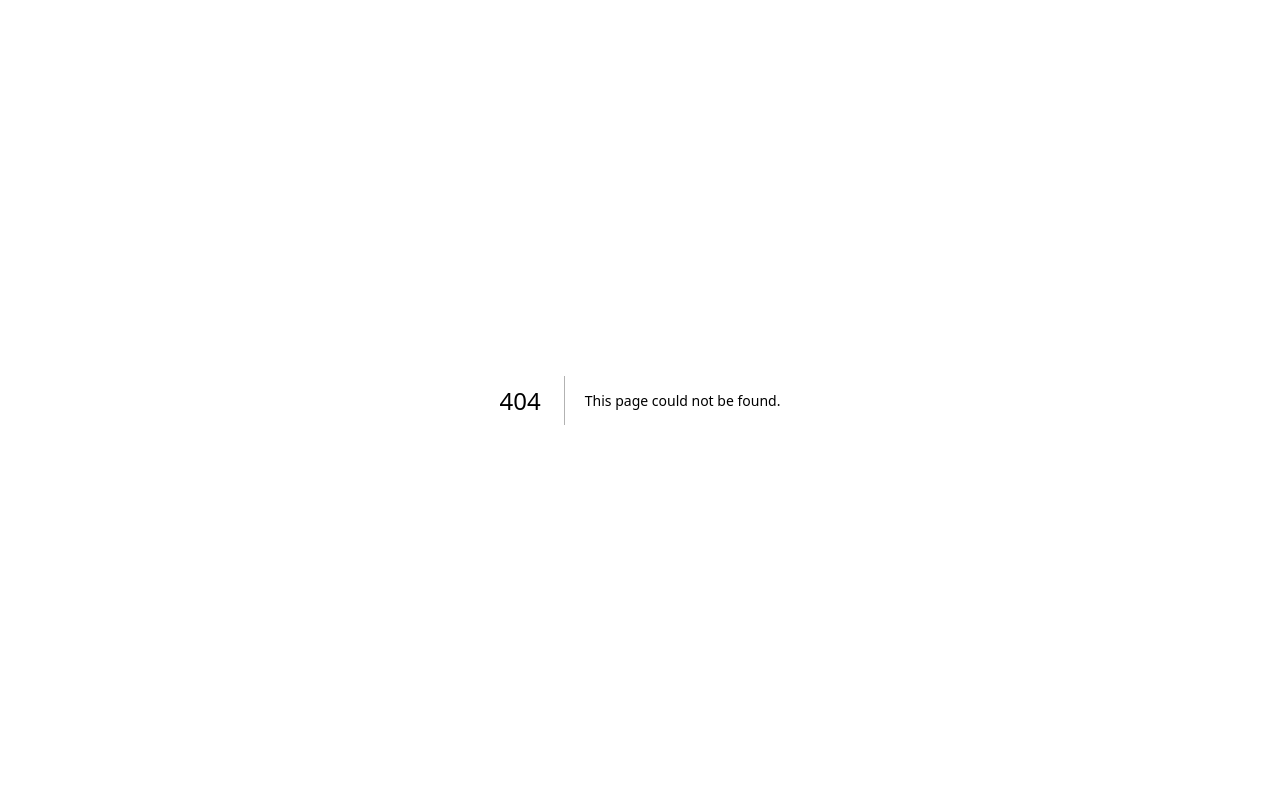
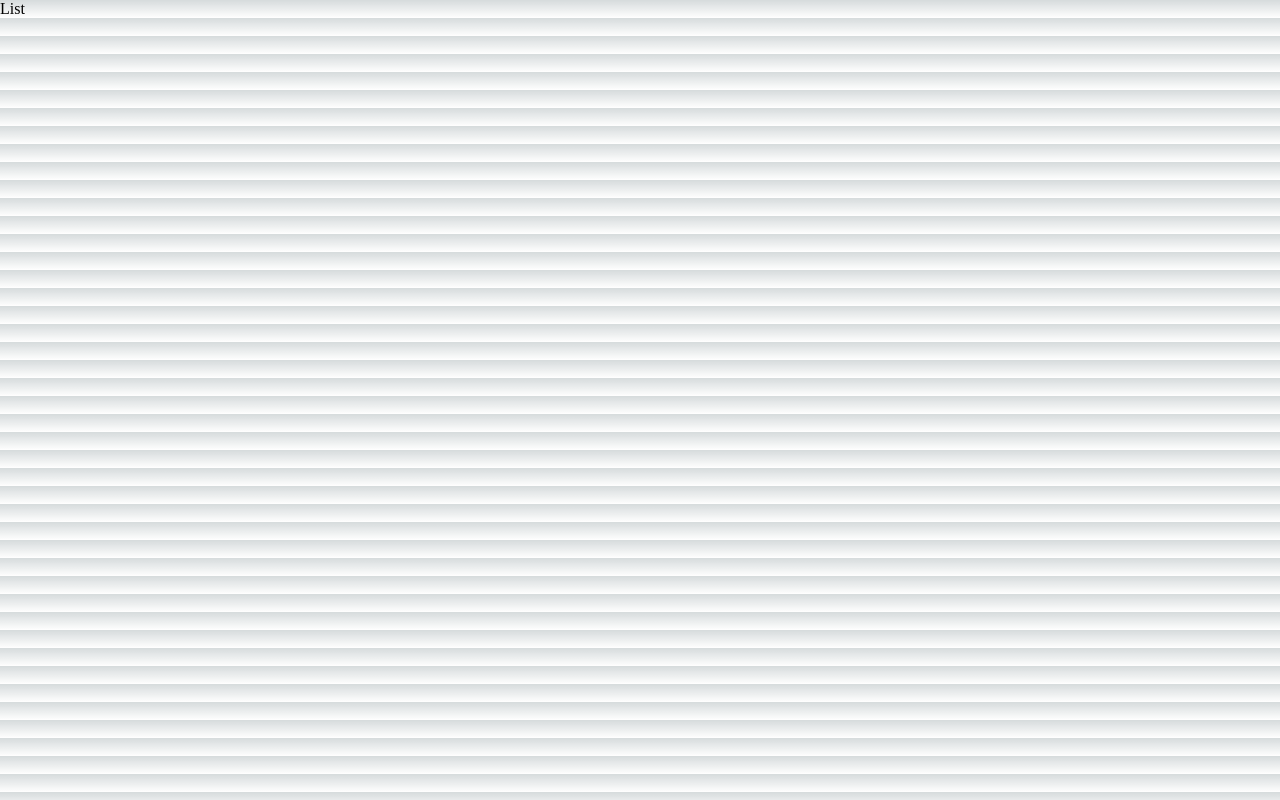
Before and after one commit to hdwije/ems, a Next.js app: page /employee/list in a window 1280 px wide. Before the commit this address had no page. Built offline with nearby package versions, Linux system fonts and the light colour scheme.

Commit message:
Add main pages

```diff
--- /dev/null
+++ b/pages/employee/list.js
@@ -0,0 +1,10 @@
+import React from 'react';
+import PropTypes from 'prop-types';
+
+function List(props) {
+  return <div>List</div>;
+}
+
+List.propTypes = {};
+
+export default List;
```
Also changed, not shown: pages/employee/add.js (added), pages/employee/edit.js (added).
